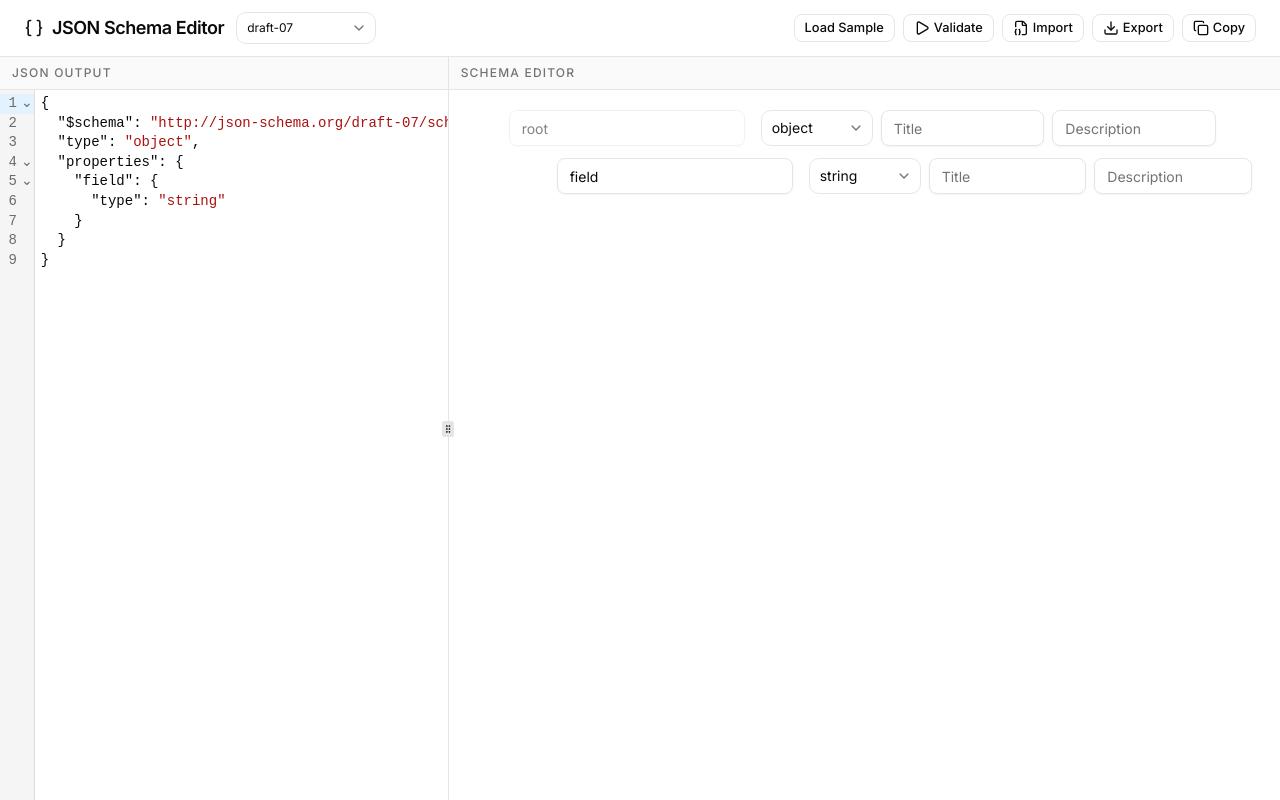
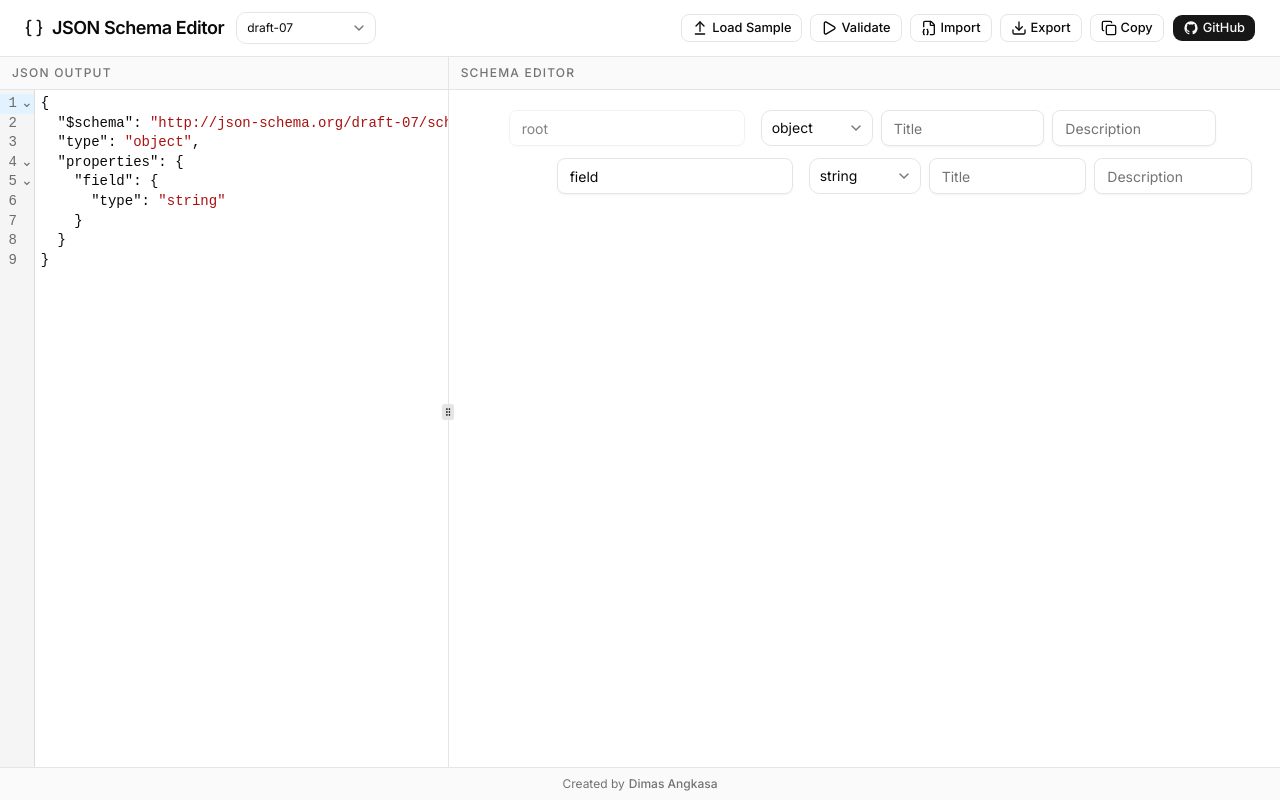
Before and after one commit to angkasa27/json-schema-editor, a Next.js app: page / in a window 1280 px wide. Built offline with nearby package versions, Linux system fonts and the light colour scheme.

Commit message:
feat: add GitHub link, sample loader icon, and footer to header layout

```diff
--- a/src/app/page.tsx
+++ b/src/app/page.tsx
@@ -12,9 +12,28 @@ import { DEFAULT_JSON_SCHEMA } from "@/lib/schema/utils";
 import type { JSONSchema7 } from "@/lib/schema/types";
 import { DialogImport } from "@/components/schema-editor/dialog-import";
 import { DialogValidate } from "@/components/schema-editor/dialog-validate";
-import { Button } from "@/components/ui/button";
-import { FileJson2, Copy, Check, Braces, Download, Play } from "lucide-react";
+import { Button, buttonVariants } from "@/components/ui/button";
+import {
+  FileJson2,
+  Copy,
+  Check,
+  Braces,
+  Download,
+  Play,
+  ArrowUpFromLine,
+} from "lucide-react";
 import { toast } from "sonner";
+
+const GithubIcon = ({ className }: { className?: string }) => (
+  <svg
+    xmlns="http://www.w3.org/2000/svg"
+    viewBox="0 0 24 24"
+    fill="currentColor"
+    className={className}
+  >
+    <path d="M12 2A10 10 0 0 0 2 12c0 4.42 2.87 8.17 6.84 9.5.5.08.66-.23.66-.5v-1.69c-2.77.6-3.36-1.34-3.36-1.34-.45-1.15-1.11-1.46-1.11-1.46-.91-.62.07-.6.07-.6 1 .07 1.53 1.03 1.53 1.03.87 1.52 2.34 1.07 2.91.83.09-.65.35-1.09.63-1.34-2.22-.25-4.55-1.11-4.55-4.92 0-1.11.38-2 1.03-2.71-.1-.25-.45-1.29.1-2.64 0 0 .84-.27 2.75 1.02.79-.22 1.65-.33 2.5-.33.85 0 1.71.11 2.5.33 1.91-1.29 2.75-1.02 2.75-1.02.55 1.35.2 2.39.1 2.64.65.71 1.03 1.6 1.03 2.71 0 3.82-2.34 4.66-4.57 4.91.36.31.69.92.69 1.85V21c0 .27.16.59.67.5C19.14 20.16 22 16.42 22 12A10 10 0 0 0 12 2z" />
+  </svg>
+);
 
 import {
   Select,
@@ -81,15 +100,15 @@ export default function Home() {
   return (
     <div className="flex flex-col h-screen">
       {/* Header */}
-      <header className="border-b bg-background/95 backdrop-blur supports-backdrop-filter:bg-background/60 px-4 lg:px-6 py-3 flex items-center justify-between shrink-0">
-        <div className="flex items-center gap-3">
+      <header className="border-b bg-background/95 backdrop-blur supports-backdrop-filter:bg-background/60 px-4 lg:px-6 py-3 flex flex-col md:flex-row md:items-center justify-between gap-3 shrink-0">
+        <div className="flex items-center justify-between w-full md:w-auto gap-3">
           <div className="flex items-center gap-2">
             <Braces className="size-5 text-primary" />
-            <h1 className="text-lg font-semibold tracking-tight">
+            <h1 className="text-base sm:text-lg font-semibold tracking-tight">
               JSON Schema Editor
             </h1>
           </div>
-          <div className="flex items-center gap-2 mr-4">
+          <div className="flex items-center">
             <Select
               value={draftVersion}
               onValueChange={(v) => setDraftVersion(v as DraftVersion)}
@@ -105,7 +124,7 @@ export default function Home() {
             </Select>
           </div>
         </div>
-        <div className="flex items-center gap-2">
+        <div className="flex flex-wrap items-center gap-2">
           <Button
             variant="outline"
             size="sm"
@@ -117,6 +136,7 @@ export default function Home() {
               }
             }}
           >
+            <ArrowUpFromLine className="size-4" />
             <span className="hidden sm:inline">Load Sample</span>
           </Button>
           <Button
@@ -149,6 +169,15 @@ export default function Home() {
               {copied ? "Copied" : "Copy"}
             </span>
           </Button>
+          <a
+            href="https://github.com/angkasa27/json-schema-editor"
+            target="_blank"
+            rel="noopener noreferrer"
+            className={buttonVariants({ variant: "default", size: "sm" })}
+          >
+            <GithubIcon className="size-4" />
+            <span className="hidden sm:inline">GitHub</span>
+          </a>
         </div>
       </header>
 
@@ -222,6 +251,21 @@ export default function Home() {
         </div>
       </main>
 
+      {/* Footer */}
+      <footer className="border-t bg-muted/50 py-2 px-4 shrink-0 flex items-center justify-center text-xs text-muted-foreground">
+        <p>
+          Created by
+          <a
+            href="https://asaa.dev"
+            target="_blank"
+            rel="noopener noreferrer"
+            className="ml-1 font-medium hover:text-foreground hover:underline transition-colors"
+          >
+            Dimas Angkasa
+          </a>
+        </p>
+      </footer>
+
       {/* Import Dialog */}
       {importModal && (
         <DialogImport
```
Also changed, not shown: 2 other files (tests, documents, lock files or other folders).
